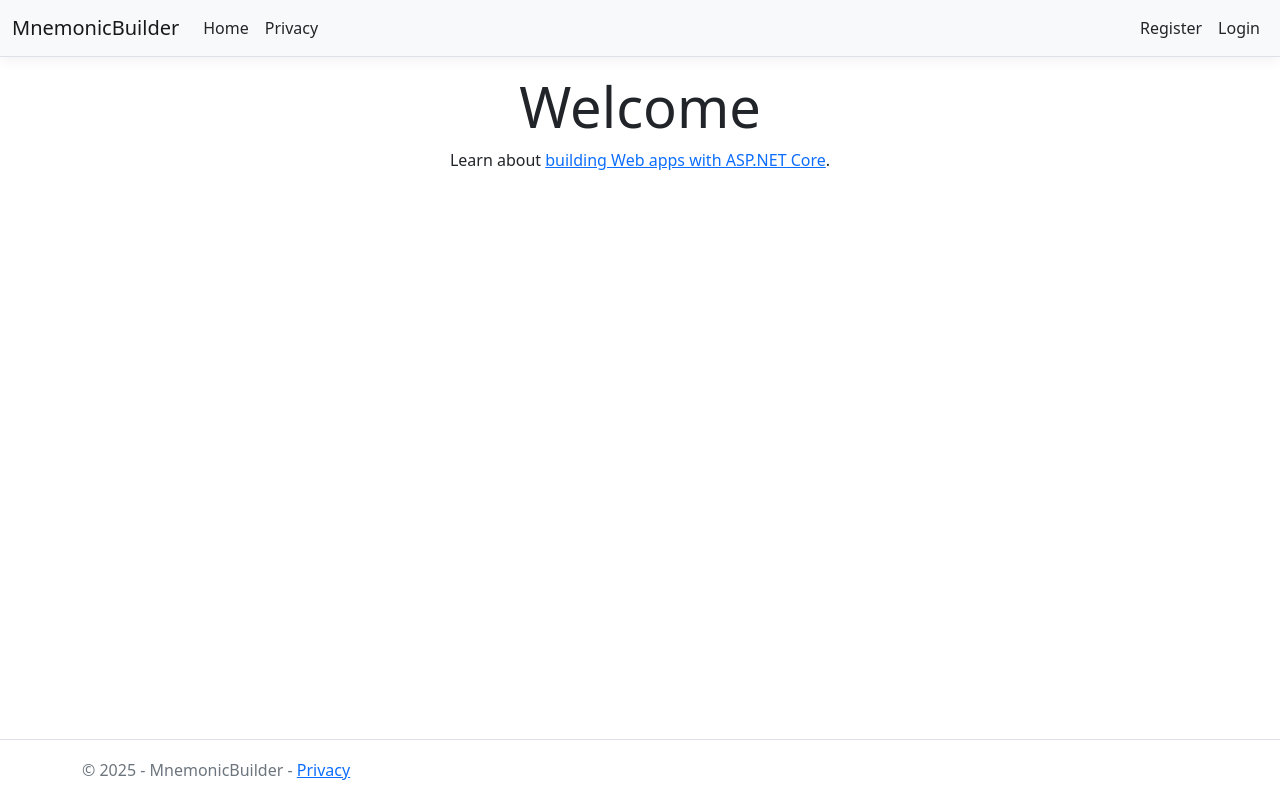
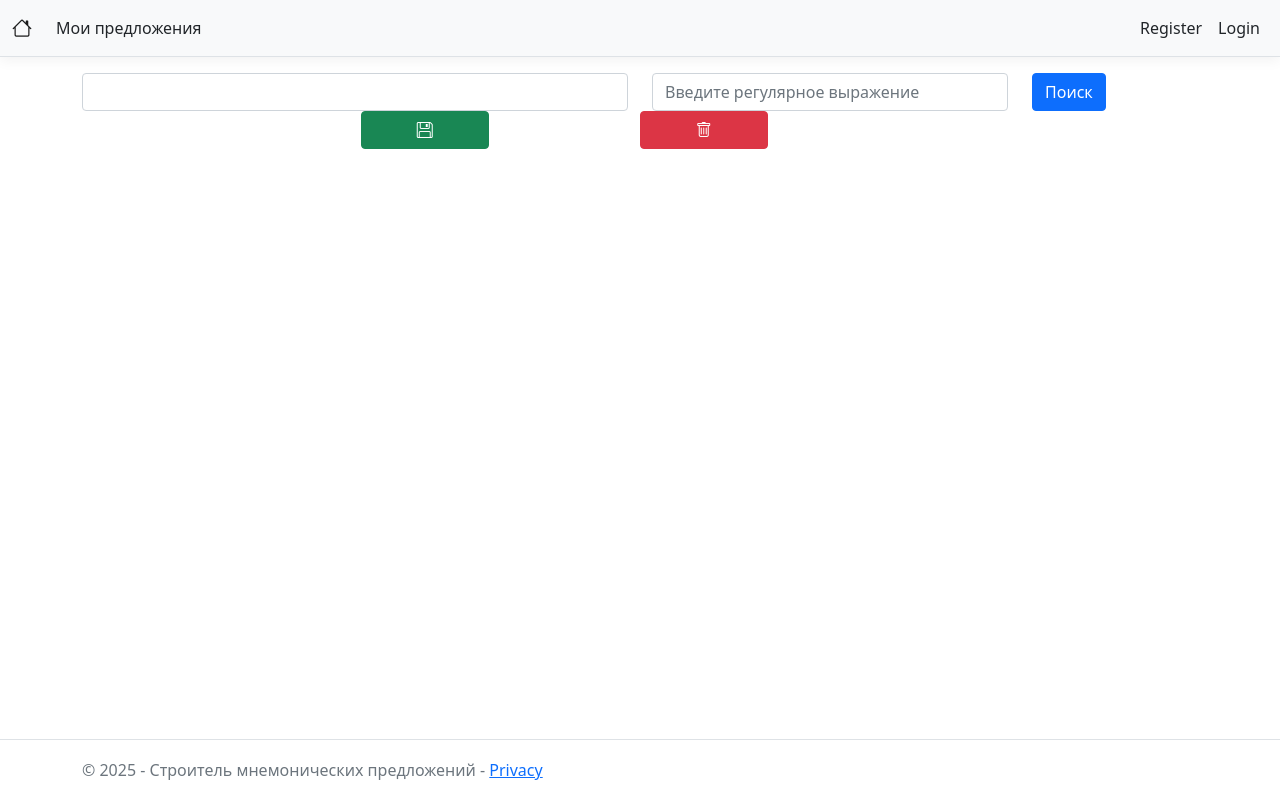
Before and after one commit to 0x3l4/MnemonicBuilder, an ASP.NET Core app: page / in a window 1280 px wide. Run offline with ASP.NET Core 8, Linux system fonts and the light colour scheme; style sheets or scripts are compiled from the project's sources; some libraries are stand-ins or nearby versions.

Commit message:
Add few UI elements

```diff
--- a/MnemonicBuilder/Views/Home/Index.cshtml
+++ b/MnemonicBuilder/Views/Home/Index.cshtml
@@ -1,8 +1,26 @@
 @{
-    ViewData["Title"] = "Home Page";
+    ViewData["Title"] = "Главная";
 }
 
-<div class="text-center">
-    <h1 class="display-4">Welcome</h1>
-    <p>Learn about <a href="https://learn.microsoft.com/aspnet/core">building Web apps with ASP.NET Core</a>.</p>
-</div>
+<form asp-action="Save" method="post">
+    <div class="row">
+        <div class="col-lg-6">
+            <input type="text" name="name" value="" multiple class="form-control h-100"/>
+        </div>
+        <div class="col-lg-4">
+            <input type="text" name="name" value="" placeholder="Введите регулярное выражение" class="form-control" />
+        </div>
+        <div class="col-lg-2">
+            <button class="btn btn-primary">Поиск</button>
+        </div>
+        <div class="row justify-content-center">
+            <div class="col-lg-3">
+                <button class="btn btn-success w-50"><i class="bi bi-floppy"></i></button>
+            </div>
+            <div class="col-lg-3">
+                <button class="btn btn-danger w-50"><i class="bi bi-trash"></i></button>
+            </div>
+        </div>
+
+    </div>
+</form>
--- a/MnemonicBuilder/Views/Shared/_Layout.cshtml
+++ b/MnemonicBuilder/Views/Shared/_Layout.cshtml
@@ -3,7 +3,7 @@
 <head>
     <meta charset="utf-8" />
     <meta name="viewport" content="width=device-width, initial-scale=1.0" />
-    <title>@ViewData["Title"] - MnemonicBuilder</title>
+    <title>@ViewData["Title"]</title>
     <link rel="stylesheet" href="~/lib/bootstrap/dist/css/bootstrap.min.css" />
     <link rel="stylesheet" href="~/lib/bootstrap-icons-1.13.1/bootstrap-icons.min.css" />
     <link rel="stylesheet" href="~/css/site.css" asp-append-version="true" />
@@ -13,7 +13,7 @@
     <header>
         <nav class="navbar navbar-expand-sm navbar-toggleable-sm navbar-light bg-light border-bottom box-shadow mb-3">
             <div class="container-fluid">
-                <a class="navbar-brand" asp-area="" asp-controller="Home" asp-action="Index">MnemonicBuilder</a>
+                <a class="navbar-brand" asp-area="" asp-controller="Home" asp-action="Index"><i class="bi bi-house"></i></a>
                 <button class="navbar-toggler" type="button" data-bs-toggle="collapse" data-bs-target=".navbar-collapse" aria-controls="navbarSupportedContent"
                         aria-expanded="false" aria-label="Toggle navigation">
                     <span class="navbar-toggler-icon"></span>
@@ -21,10 +21,7 @@
                 <div class="navbar-collapse collapse d-sm-inline-flex justify-content-between">
                     <ul class="navbar-nav flex-grow-1">
                         <li class="nav-item">
-                            <a class="nav-link text-dark" asp-area="" asp-controller="Home" asp-action="Index">Home</a>
-                        </li>
-                        <li class="nav-item">
-                            <a class="nav-link text-dark" asp-area="" asp-controller="Home" asp-action="Privacy">Privacy</a>
+                            <a class="nav-link text-dark" asp-area="" asp-controller="home" asp-action="index">Мои предложения</a>
                         </li>
                     </ul>
                     <partial name="_LoginPartial" />
@@ -40,7 +37,7 @@
 
     <footer class="border-top footer text-muted">
         <div class="container">
-            &copy; 2025 - MnemonicBuilder - <a asp-area="" asp-controller="Home" asp-action="Privacy">Privacy</a>
+            &copy; 2025 - Строитель мнемонических предложений - <a asp-area="" asp-controller="Home" asp-action="Privacy">Privacy</a>
         </div>
     </footer>
     <script src="~/lib/jquery/dist/jquery.min.js"></script>
--- a/MnemonicBuilder/wwwroot/css/site.css
+++ b/MnemonicBuilder/wwwroot/css/site.css
@@ -1,3 +1,7 @@
+:root {
+
+}
+
 html {
   font-size: 14px;
 }
@@ -12,6 +16,10 @@ html {
   box-shadow: 0 0 0 0.1rem white, 0 0 0 0.25rem #258cfb;
 }
 
+.navbar-color {
+
+}
+
 html {
   position: relative;
   min-height: 100%;
```
